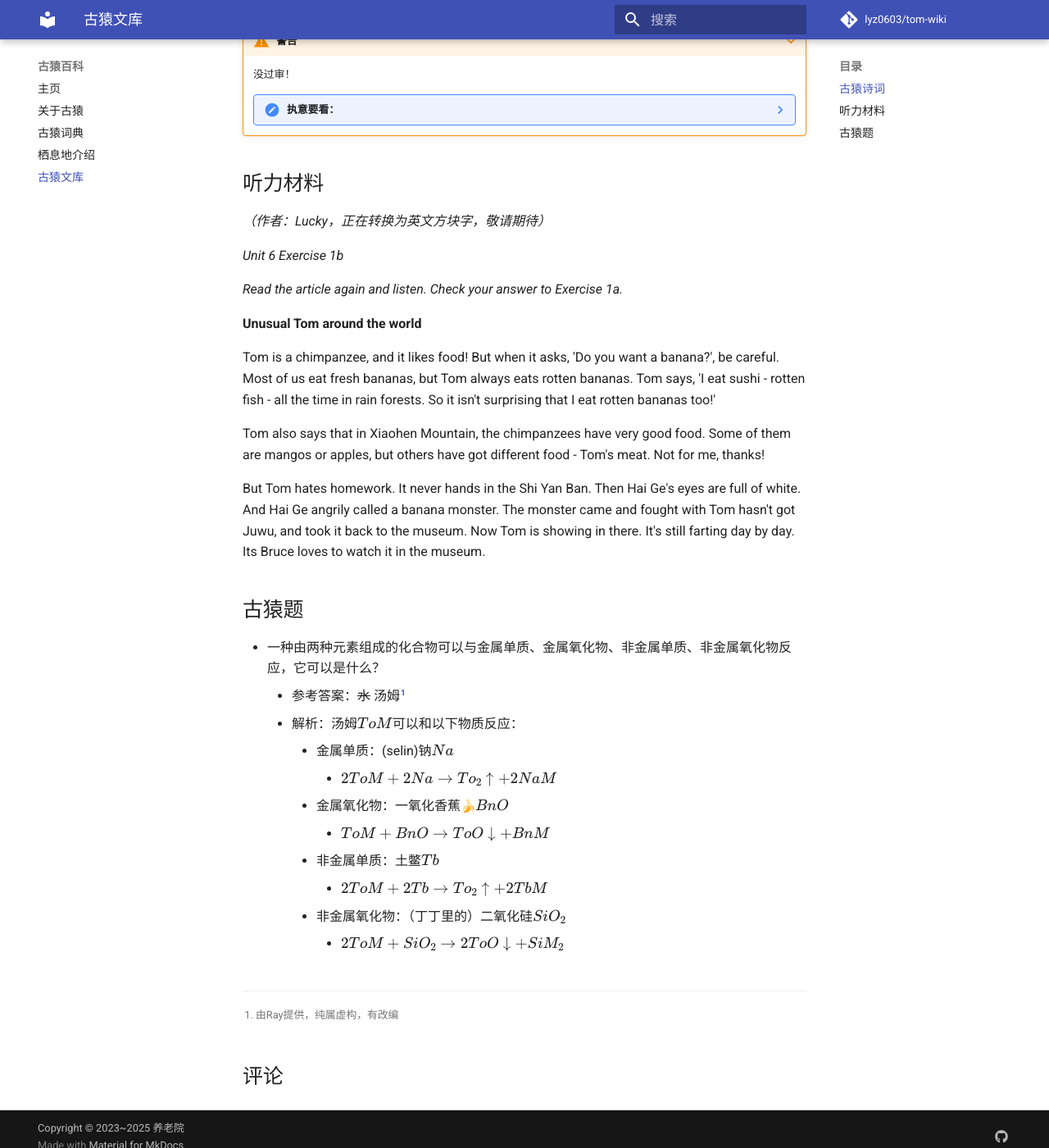
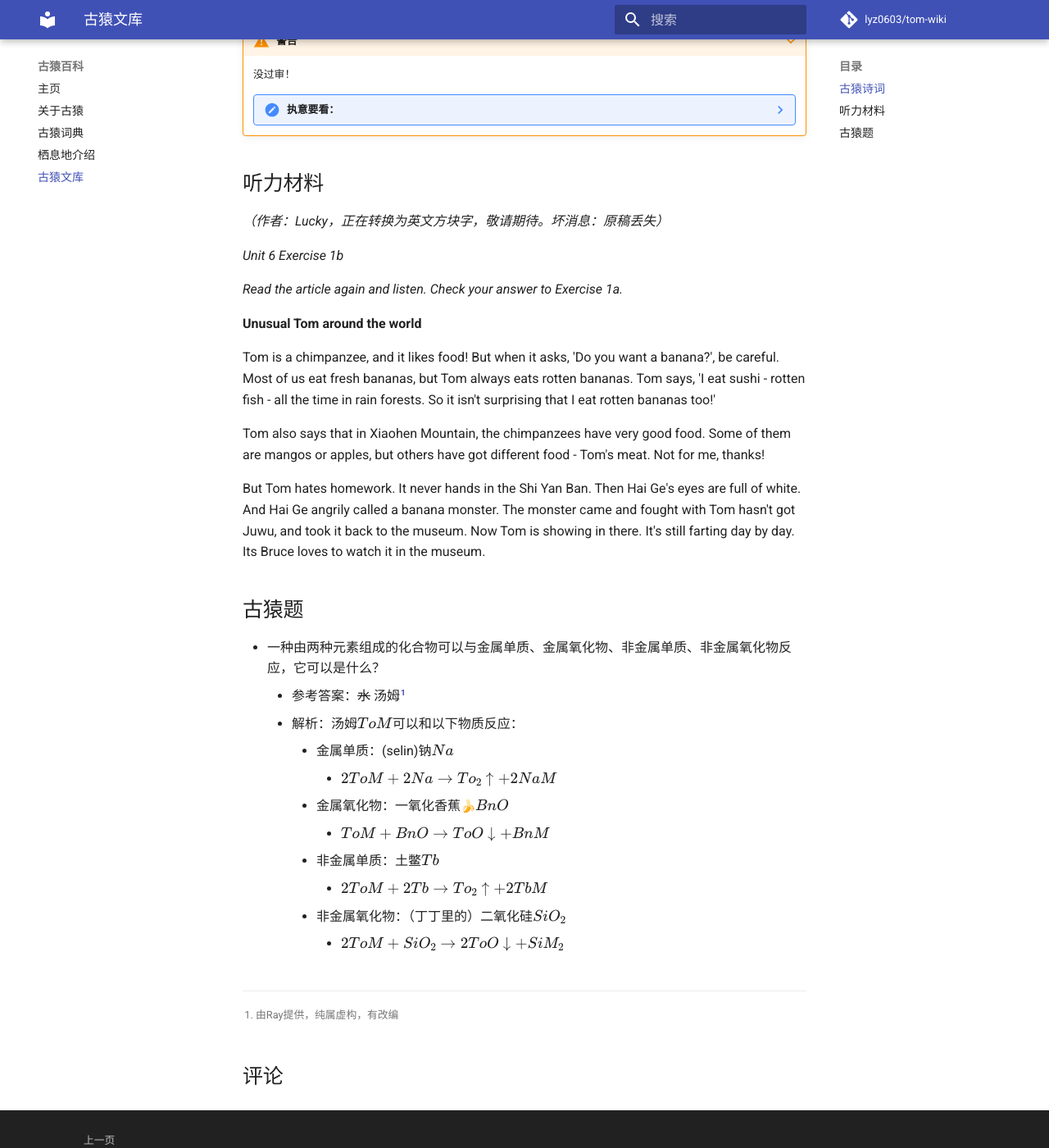
Before and after one commit to lyz0603/tom-wiki, an MkDocs documentation site: the page built from docs/docs.md, in a window 1280 px wide and 1400 px high, scrolled down 1285 px. Shown: the whole window at 82% size. Built offline with MkDocs 1.6.1 and Material for MkDocs 9.7.7, drawn with Linux system fonts in a browser that asks for light colours; emoji names are drawn with the system emoji font; comment, search, counter and statistics services are not loaded.

Commit message:
下一页

```diff
--- a/docs/docs.md
+++ b/docs/docs.md
@@ -80,7 +80,7 @@
 
 ## 听力材料
 
-_（作者：Lucky，正在转换为英文方块字，敬请期待）_
+_（作者：Lucky，正在转换为英文方块字，敬请期待。坏消息：原稿丢失）_
 
 *Unit 6 Exercise 1b*
 
--- a/mkdocs.yml
+++ b/mkdocs.yml
@@ -15,6 +15,7 @@
         - search.suggest
         - search.highlight
         - search.share
+        - navigation.footer
     icon:
         edit: material/pencil
         view: material/eye
```
Also changed, not shown: docs/lucky.md (renamed from docs/person.md).
